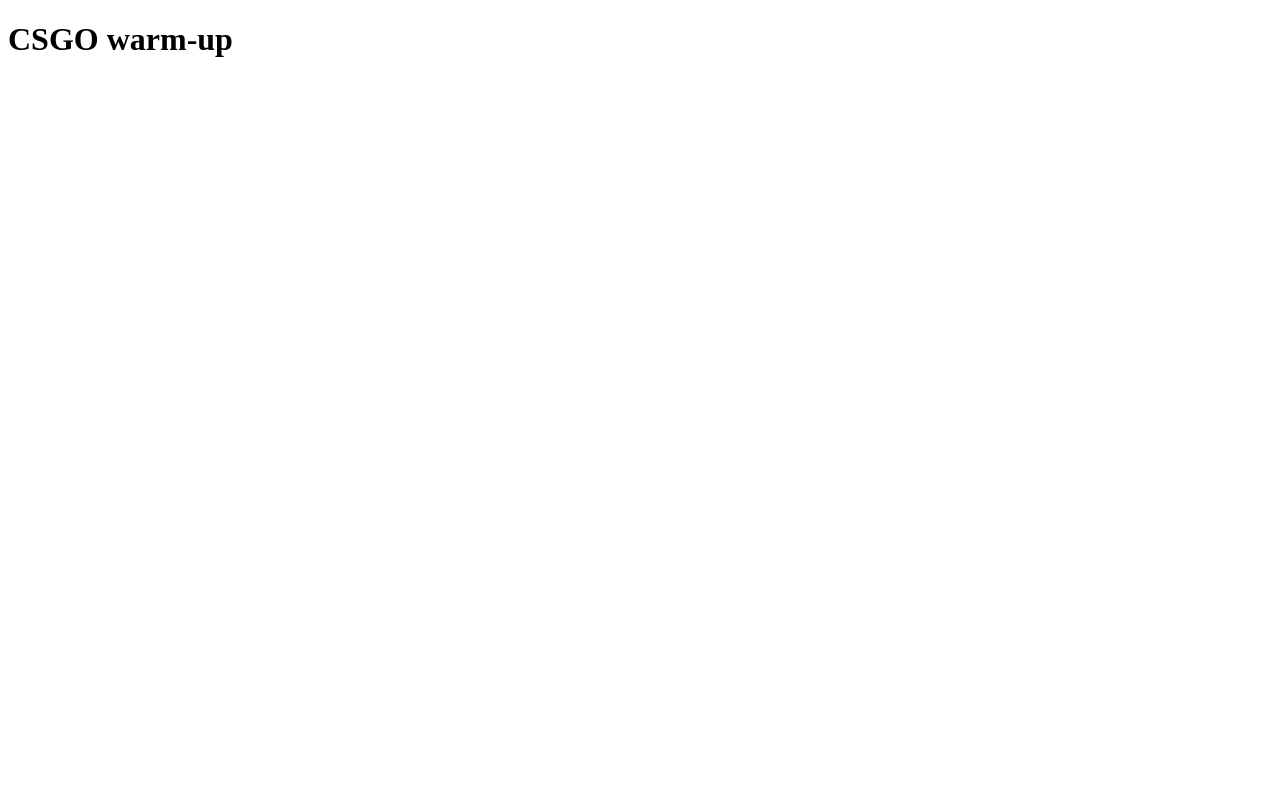
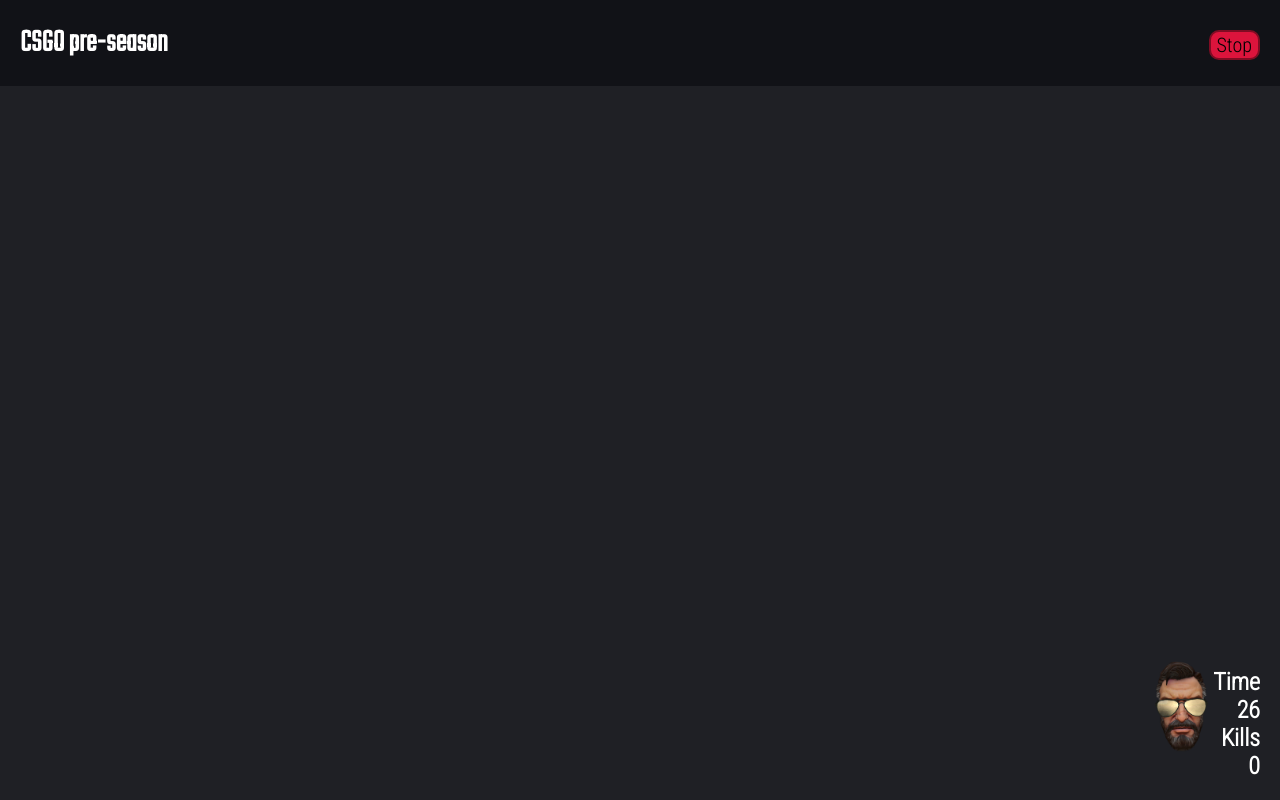
Before and after one commit to LonwaboMvovo/csgo-warm-up, a plain HTML site: page index.html in a window 1280 px wide. Drawn offline with Linux system fonts and the light colour scheme.

Commit message:
implemented basic structure for app

```diff
--- a/index.html
+++ b/index.html
@@ -3,9 +3,23 @@
 <head>
     <meta charset="UTF-8">
     <meta name="viewport" content="width=device-width, initial-scale=1.0">
-    <title>CSGO warm-up</title>
+    <title>CSGO pre-season</title>
+    <link rel="stylesheet" href="style.css">
+    <link href="https://fonts.googleapis.com/css2?family=Teko:wght@300&display=swap" rel="stylesheet">
+    <link href="https://fonts.googleapis.com/css2?family=Roboto+Condensed:wght@300&display=swap" rel="stylesheet">
 </head>
 <body>
-    <h1>CSGO warm-up</h1>
+    <header>
+        <h1 id="logo">CSGO pre-season</h1>
+        <button id="startStop">Stop</button>
+    </header>
+    <section id="info">
+        <h2>Time<br><span id="time">30</span></h2> <!-- actual id = time-->
+        <h2>Kills<br><span id="kills">0</span></h2>
+    </section>
+    <section id="shooting_area">
+        <span class="head"><img src="csgo-terrorist-head-cut.png" alt=" CSGO terrorist" width="53.5px" height="91.85px"></span>
+    </section>
+    <script src="script.js"></script>
 </body>
 </html>
--- a/script.js
+++ b/script.js
@@ -0,0 +1,23 @@
+const time = document.querySelector('#time');
+
+let timeLeft = 30;
+
+function countdown() {
+    if (timeLeft === 0) {
+        time.textContent = timeLeft;
+        clearTimeout(timerId);
+        // doSomething which will show another terrorist head
+    } else {
+        time.textContent = timeLeft;
+        timeLeft--;
+    }
+}
+
+
+var timerId = setInterval(countdown, 1000);
+
+// To Do:
+// - Add explosion animation and sound
+// - Add blood headshot effect
+// - Add headshot sound
+// - Add gun sound
--- a/style.css
+++ b/style.css
@@ -0,0 +1,45 @@
+body {
+    margin: 0px;
+    background-color: #1f2025;
+    color: white;
+}
+
+header {
+    background-color: #111217;
+    padding: 20px;
+    font-family: 'Teko', sans-serif;
+}
+
+h1, h2 {
+    margin: 0px;
+}
+
+#logo {
+    display: inline;
+}
+
+#startStop {
+    float: right;
+    background-color: crimson;
+    font-size: 20px;
+    font-family: 'Roboto Condensed', sans-serif;
+    border-radius: 10px;
+    border: 2px solid rgb(128, 12, 35);
+    margin-top: 10px;
+}
+
+#info {
+    z-index: 5;
+    position: fixed;
+    bottom: 20px;
+    right: 20px;
+    font-family: 'Roboto Condensed', sans-serif;
+    text-align: right;
+}
+
+.head {
+    z-index: 10;
+    position: absolute;
+    right: 71.66px;
+    top: 660.6px;
+}
```
Also changed, not shown: csgo-terrorist-head-cut.png (added), csgo-terrorist-head-png.png (added).
